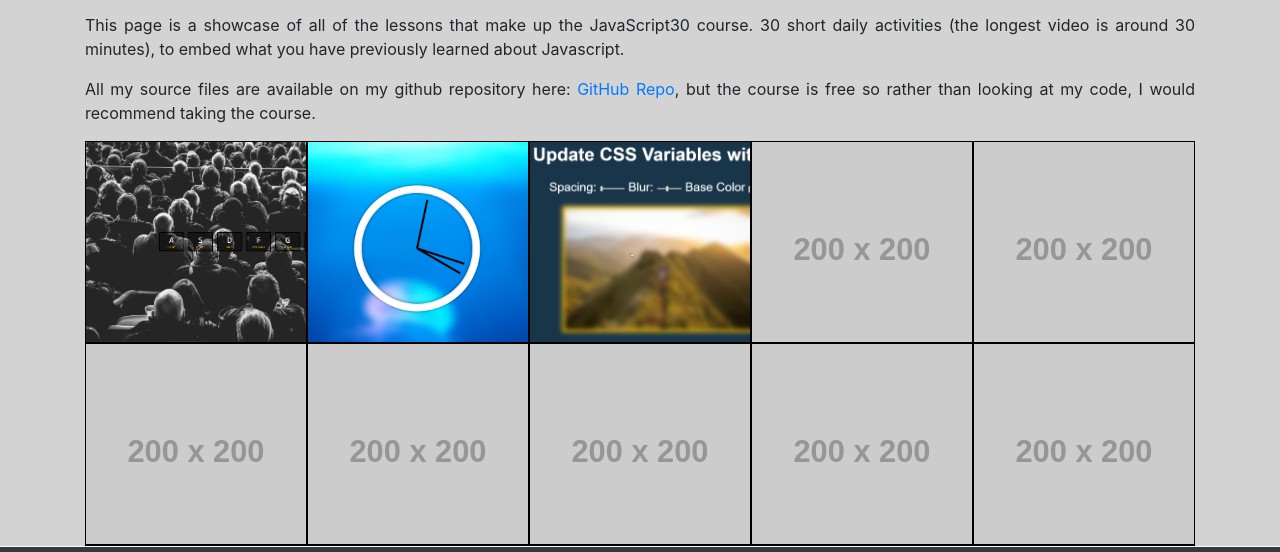
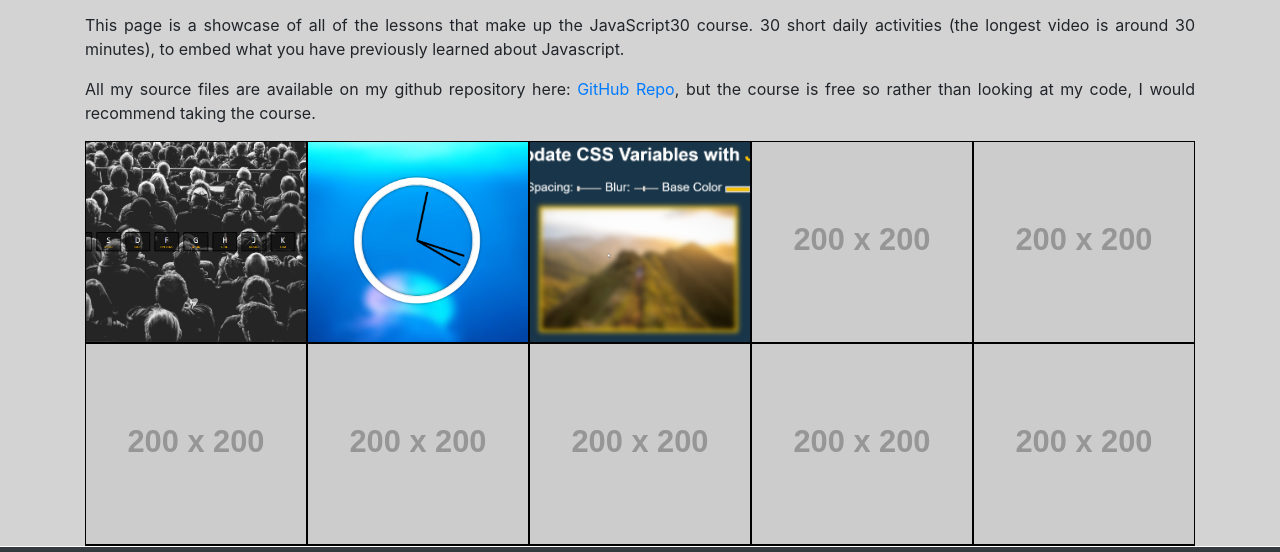
Before and after one commit to TheFlyer1983/javascript30, a plain HTML site: page index.html in a window 1280 px wide. Shown: the part 209-761 px from the top of the page. Drawn offline with nearby package versions, Linux system fonts and the light colour scheme; placeholder pictures from the web are drawn by us.

Commit message:
Centering background images & hover text to bottom

```diff
--- a/style.css
+++ b/style.css
@@ -63,7 +63,7 @@ body{
 
 .link-background{
   background-size: cover;
-  width: 200px;
+  background-position: center center;
 }
 
 .navbar-text{
@@ -76,9 +76,9 @@ body{
   padding: 0;
   margin: 0;
   color: white;
-  /* display: flex;
+  display: flex;
   justify-content: center;
-  align-items: center;*/
+  align-items: flex-end;
 }
 
 .footer{
```
